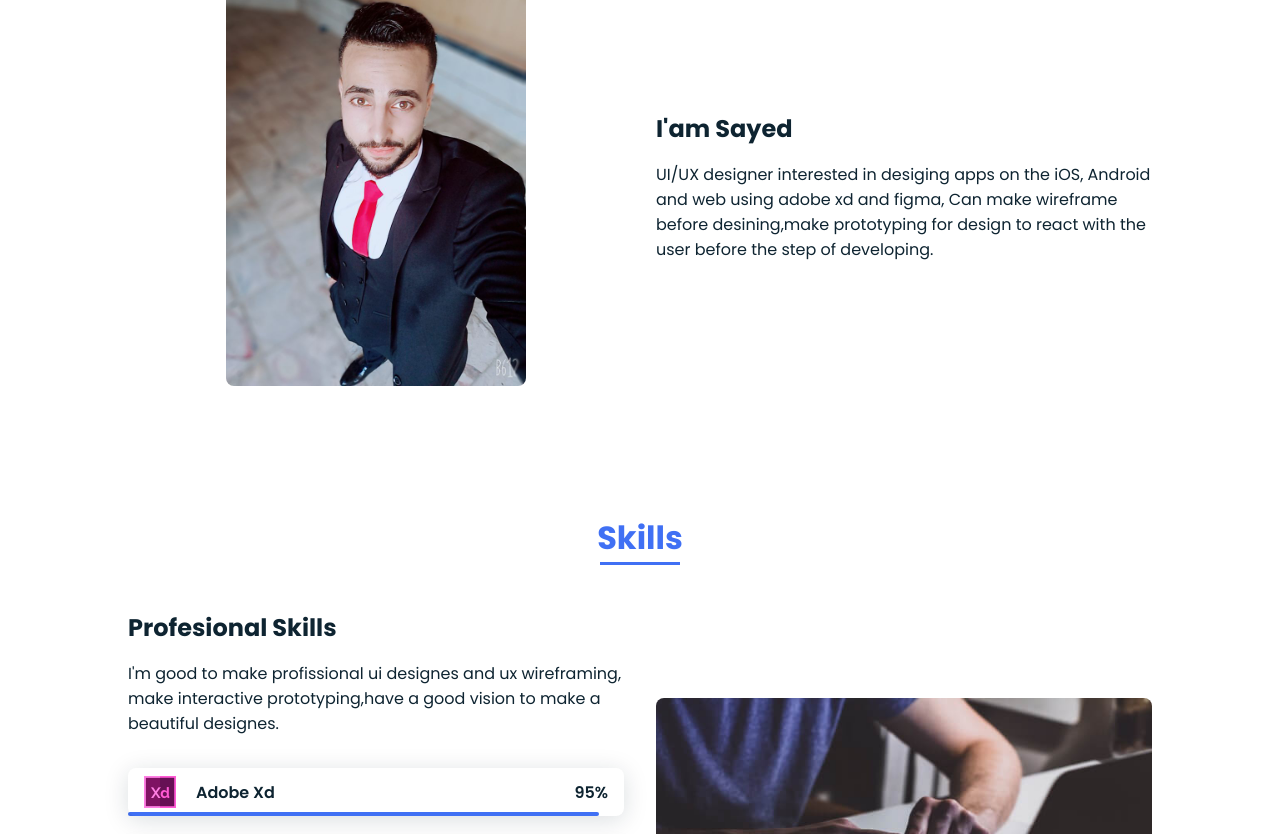
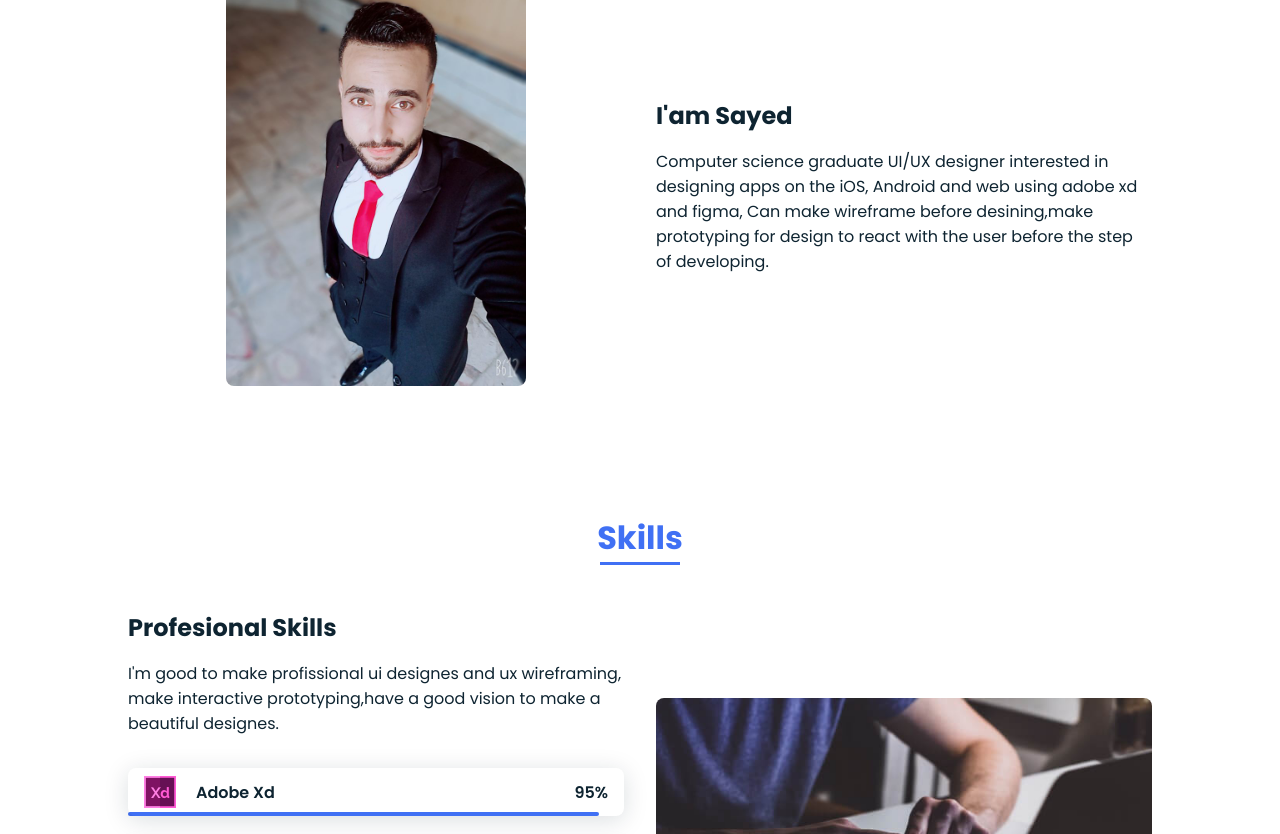
Before and after one commit to Sayed-Developer/SayedPortfolio, a plain HTML site: page index.html in a window 1280 px wide. Shown: the part 990-1824 px from the top of the page. Drawn offline with nearby package versions, Linux system fonts and the light colour scheme.

Commit message:
Update index.html

```diff
--- a/index.html
+++ b/index.html
@@ -69,7 +69,7 @@
 
                     <div>
                         <h2 class="about__subtitle">I'am Sayed</h2>
-                        <p class="about__text">UI/UX designer interested in desiging apps on the iOS, Android and web using adobe xd and figma, Can make wireframe before desining,make prototyping for design to react with the user before the step of developing.</p>
+                        <p class="about__text">Computer science graduate UI/UX designer interested in designing apps on the iOS, Android and web using adobe xd and figma, Can make wireframe before desining,make prototyping for design to react with the user before the step of developing.</p>
                     </div>
                 </div>
             </section>
```
